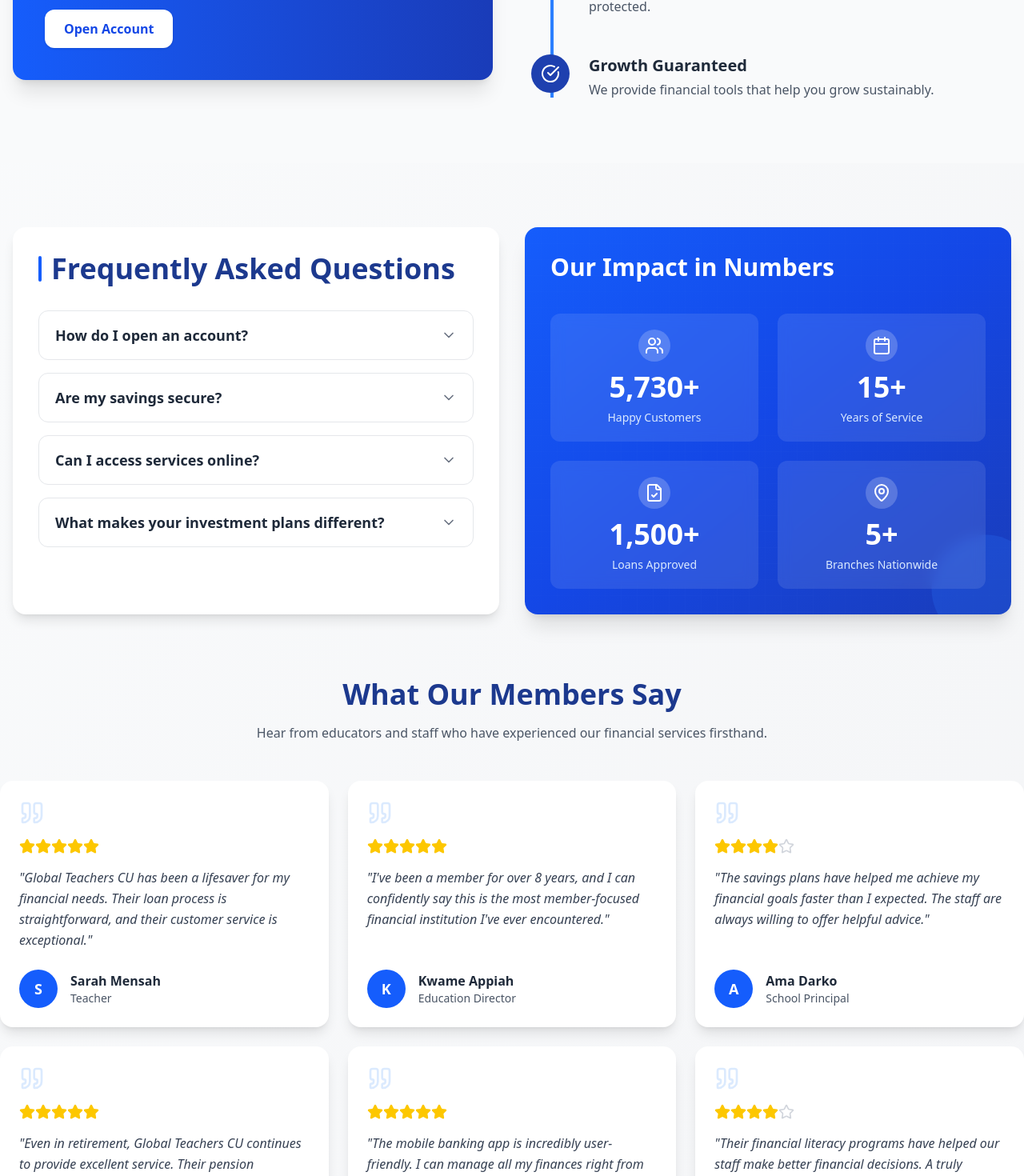
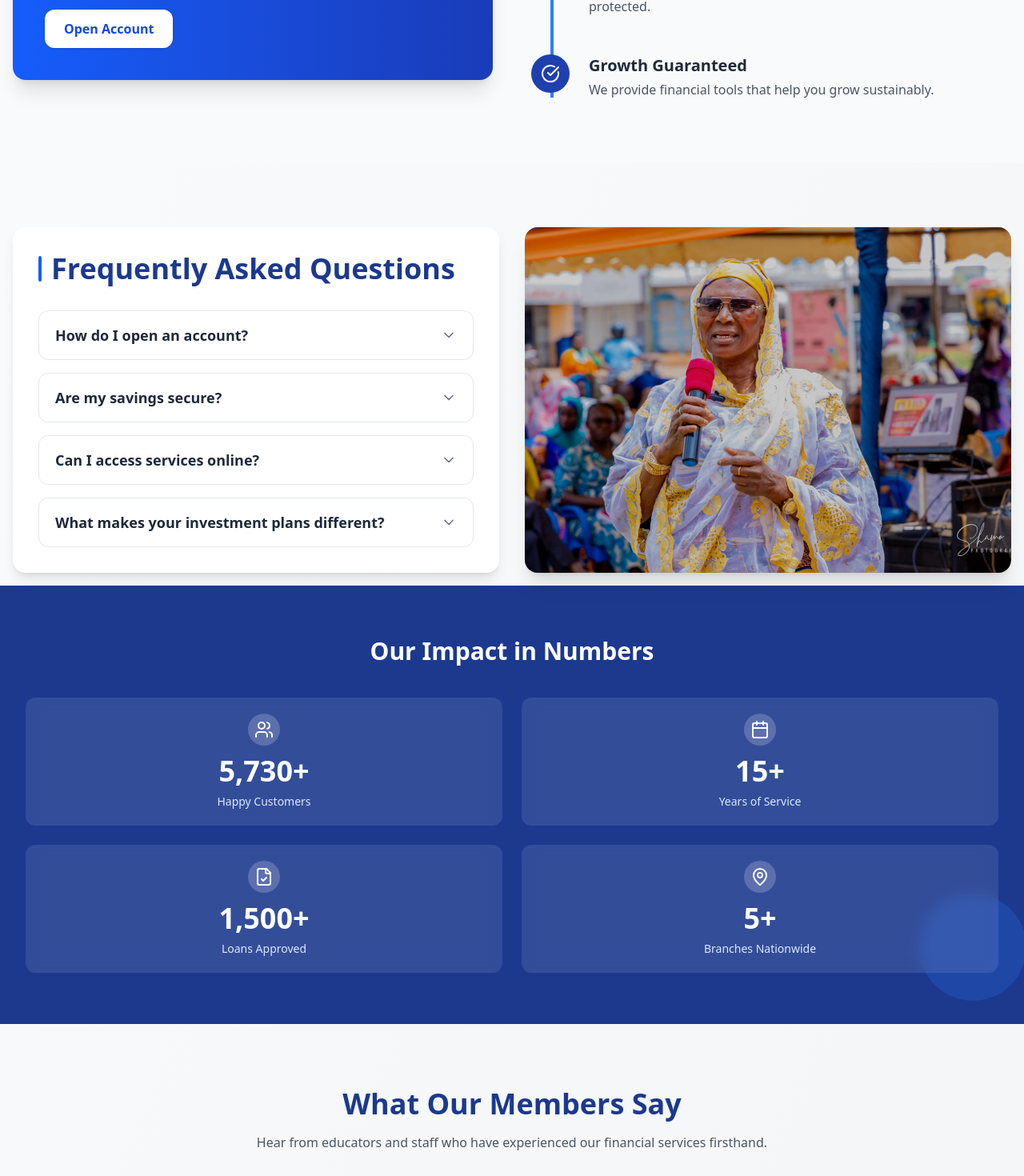
Before and after one commit to Namibra-Devs/gtccu_website, a React (Vite) app in the folder gtccu/: page / in a window 1280 px wide. Shown: the part 2544-4014 px from the top of the page at 80% size. Built offline with nearby package versions, Linux system fonts and the light colour scheme.

Commit message:
faq image added

```diff
--- a/gtccu/src/components/sections/FrequentlyAskedSection.jsx
+++ b/gtccu/src/components/sections/FrequentlyAskedSection.jsx
@@ -15,7 +15,7 @@ import {
   Map,
   MessageCircle,
   Star,
-  Quote
+  Quote,
 } from "lucide-react";
 
 export default function FAQStatsSection() {
@@ -75,44 +75,50 @@ export default function FAQStatsSection() {
       id: 1,
       name: "Sarah Mensah",
       role: "Teacher",
-      content: "Global Teachers CU has been a lifesaver for my financial needs. Their loan process is straightforward, and their customer service is exceptional.",
+      content:
+        "Global Teachers CU has been a lifesaver for my financial needs. Their loan process is straightforward, and their customer service is exceptional.",
       rating: 5,
     },
     {
       id: 2,
       name: "Kwame Appiah",
       role: "Education Director",
-      content: "I've been a member for over 8 years, and I can confidently say this is the most member-focused financial institution I've ever encountered.",
+      content:
+        "I've been a member for over 8 years, and I can confidently say this is the most member-focused financial institution I've ever encountered.",
       rating: 5,
     },
     {
       id: 3,
       name: "Ama Darko",
       role: "School Principal",
-      content: "The savings plans have helped me achieve my financial goals faster than I expected. The staff are always willing to offer helpful advice.",
+      content:
+        "The savings plans have helped me achieve my financial goals faster than I expected. The staff are always willing to offer helpful advice.",
       rating: 4,
     },
     {
       id: 4,
       name: "Kofi Ansah",
       role: "Retired Educator",
-      content: "Even in retirement, Global Teachers CU continues to provide excellent service. Their pension management options are fantastic.",
+      content:
+        "Even in retirement, Global Teachers CU continues to provide excellent service. Their pension management options are fantastic.",
       rating: 5,
     },
     {
       id: 5,
       name: "Esi Nyarko",
       role: "Mathematics Teacher",
-      content: "The mobile banking app is incredibly user-friendly. I can manage all my finances right from my phone with complete security.",
+      content:
+        "The mobile banking app is incredibly user-friendly. I can manage all my finances right from my phone with complete security.",
       rating: 5,
     },
     {
       id: 6,
       name: "David Osei",
       role: "School Administrator",
-      content: "Their financial literacy programs have helped our staff make better financial decisions. A truly valuable service for educators.",
+      content:
+        "Their financial literacy programs have helped our staff make better financial decisions. A truly valuable service for educators.",
       rating: 4,
-    }
+    },
   ];
 
   return (
@@ -176,16 +182,41 @@ export default function FAQStatsSection() {
           whileInView={{ opacity: 1, x: 0 }}
           transition={{ duration: 0.5, delay: 0.2 }}
           viewport={{ once: true }}
-          className="bg-gradient-to-br from-blue-600 via-blue-700 to-blue-800 rounded-2xl shadow-xl p-8 flex flex-col justify-center text-white relative overflow-hidden"
+          className="w-full min-h-[400px] rounded-2xl shadow-xl relative overflow-hidden"
         >
+          {/* Image Background */}
+          <div className="absolute inset-0 z-0">
+            <img
+              src="/images/faq.jpg"
+              alt="Background"
+              className="w-full h-full object-cover"
+              onError={(e) => {
+                e.target.style.display = "none";
+              }}
+            />
+            {/* Dark overlay for better text readability */}
+            <div className="absolute inset-0 bg-black/20"></div>
+          </div>
+
           {/* Background pattern */}
-          <div className="absolute inset-0 opacity-10">
+          <div className="absolute inset-0 opacity-10 z-0">
             <div className="absolute top-0 left-0 w-full h-full bg-grid-pattern"></div>
           </div>
-
-          <h2 className="text-3xl font-bold mb-10 relative z-10">
+        </motion.div>
+      </div>
+      <div className="w-full bg-blue-900 py-16 mt-4">
+        <div className="max-w-7xl mx-auto px-4 sm:px-6 lg:px-8">
+          <motion.div
+            initial={{ opacity: 0, y: 20 }}
+            whileInView={{ opacity: 1, y: 0 }}
+            transition={{ duration: 0.5 }}
+            viewport={{ once: true }}
+            className="relative"
+          >
+            <h2 className="text-3xl font-bold mb-10 relative z-10 text-white text-center">
               Our Impact in Numbers
             </h2>
+
             <div className="grid grid-cols-2 gap-6 relative z-10">
               {stats.map(({ id, label, value, icon: Icon }) => (
                 <motion.div
@@ -196,10 +227,10 @@ export default function FAQStatsSection() {
                 >
                   <div className="flex justify-center mb-3">
                     <div className="p-2 bg-white/20 rounded-full">
-                    <Icon className="w-6 h-6" />
+                      <Icon className="w-6 h-6 text-white" />
                     </div>
                   </div>
-                <div className="text-3xl md:text-4xl font-extrabold mb-1">
+                  <div className="text-3xl md:text-4xl font-extrabold mb-1 text-white">
                     {isInView ? (
                       <CountUp
                         end={value}
@@ -221,7 +252,7 @@ export default function FAQStatsSection() {
 
             {/* Animated elements */}
             <motion.div
-            className="absolute -bottom-8 -right-8 w-32 h-32 rounded-full bg-blue-500 opacity-20"
+              className="absolute -bottom-8 -right-8 w-32 h-32 rounded-full bg-blue-500 opacity-20 z-0"
               animate={{
                 scale: [1, 1.2, 1],
               }}
@@ -232,6 +263,7 @@ export default function FAQStatsSection() {
               }}
             />
           </motion.div>
+        </div>
       </div>
 
       {/* Reviews Section - Grid Layout */}
@@ -247,7 +279,8 @@ export default function FAQStatsSection() {
             What Our Members Say
           </h2>
           <p className="text-gray-600 max-w-2xl mx-auto">
-            Hear from educators and staff who have experienced our financial services firsthand.
+            Hear from educators and staff who have experienced our financial
+            services firsthand.
           </p>
         </div>
 
@@ -341,9 +374,7 @@ export default function FAQStatsSection() {
                 </div>
                 <div>
                   <h3 className="font-semibold text-blue-100">Headquarters</h3>
-                  <p className="text-lg">
-                    Tamale, Northern Region, Ghana.
-                  </p>
+                  <p className="text-lg">Tamale, Northern Region, Ghana.</p>
                 </div>
               </div>
 
--- a/gtccu/src/components/sections/MakeEnquiryPage.jsx
+++ b/gtccu/src/components/sections/MakeEnquiryPage.jsx
@@ -103,14 +103,6 @@ export default function MakeEnquiryPage() {
           </motion.div>
         </div>
 
-        {/* Back Button */}
-        <Link
-          to="/"
-          className="absolute top-4 left-4 z-20 flex items-center gap-2 text-white bg-black/30 hover:bg-black/50 px-4 py-2 rounded-lg transition-all"
-        >
-          <ArrowLeft size={20} />
-          Back to Home
-        </Link>
       </div>
 
       {/* Enquiry Form Section with Image */}
```
Also changed, not shown: gtccu/public/images/faq.jpg (added). Lines whose indentation alone changed are shown as unchanged.
